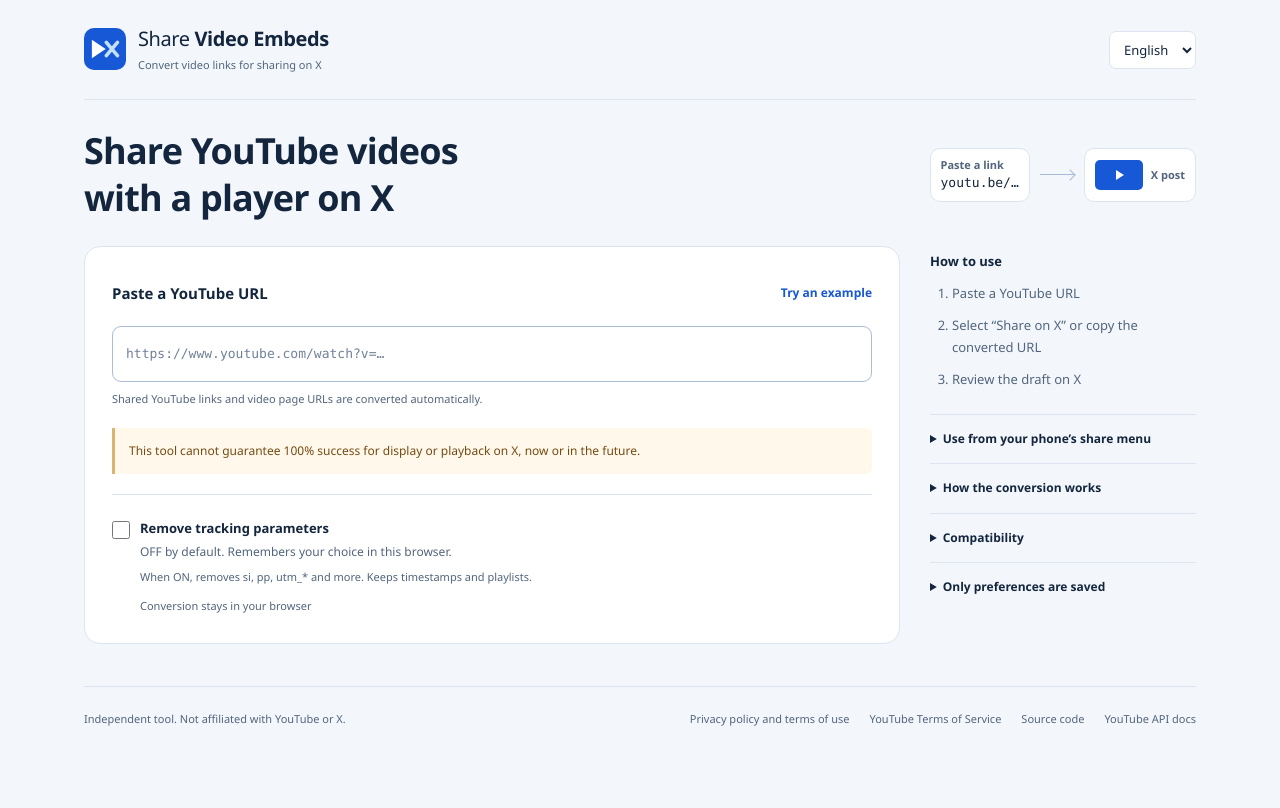
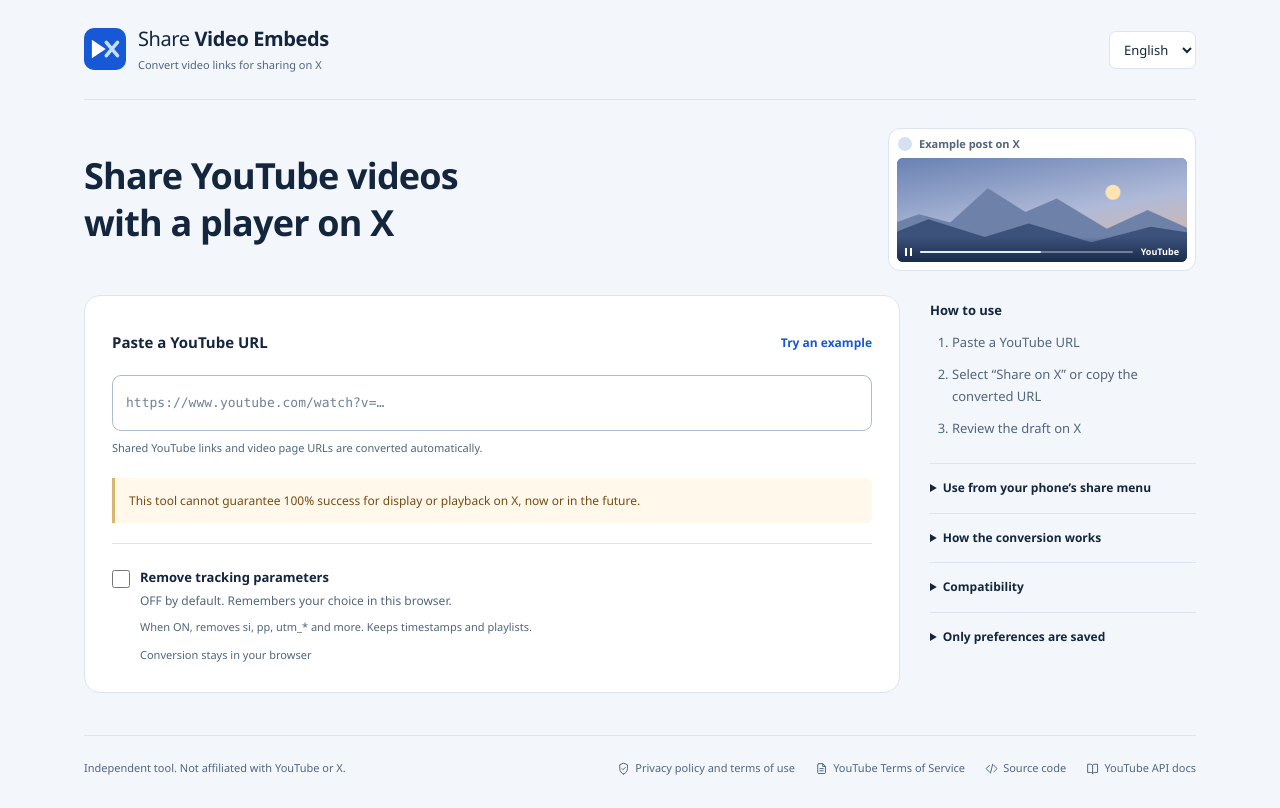
Before and after one commit to H4M4CHi-ttr/share-video-embeds, a website with bundled scripts: page docs/index.html in a window 1280 px wide. Built offline with nearby package versions, Linux system fonts and the light colour scheme.

Commit message:
feat: show a playing post and reveal shared results

```diff
--- a/docs/i18n.mjs
+++ b/docs/i18n.mjs
@@ -3,8 +3,7 @@ export const strings = {
     "subtitle": "X（旧Twitter）に動画を共有するためのURL変換",
     "heading1": "YouTube動画を",
     "heading2": "プレイヤー付きでXへ",
-    "flowPaste": "URLを貼る",
-    "flowPost": "Xの投稿",
+    "postExample": "Xの投稿イメージ",
     "inputLabel": "YouTubeのURLを貼り付け",
     "example": "サンプルで試す",
     "exampleUrl": "https://www.youtube.com/watch?v=b7xXmTfcGMQ",
@@ -113,8 +112,7 @@ export const strings = {
     "subtitle": "Convert video links for sharing on X",
     "heading1": "Share YouTube videos",
     "heading2": "with a player on X",
-    "flowPaste": "Paste a link",
-    "flowPost": "X post",
+    "postExample": "Example post on X",
     "inputLabel": "Paste a YouTube URL",
     "example": "Try an example",
     "exampleUrl": "https://www.youtube.com/watch?v=-OkrC6h2H5k",
--- a/docs/index.html
+++ b/docs/index.html
@@ -14,6 +14,17 @@
   <script type="module" src="./app.mjs"></script>
 </head>
 <body>
+  <svg class="icon-symbols" width="0" height="0" aria-hidden="true" focusable="false">
+    <symbol id="icon-send" viewBox="0 0 24 24"><path d="m22 2-7 20-4-9-9-4 20-7-11 11"/></symbol>
+    <symbol id="icon-copy" viewBox="0 0 24 24"><rect x="8" y="8" width="12" height="12" rx="2"/><path d="M16 4H6a2 2 0 0 0-2 2v10"/></symbol>
+    <symbol id="icon-share" viewBox="0 0 24 24"><path d="M12 15V3m-4 4 4-4 4 4M5 12v7a2 2 0 0 0 2 2h10a2 2 0 0 0 2-2v-7"/></symbol>
+    <symbol id="icon-external" viewBox="0 0 24 24"><path d="M14 4h6v6m0-6-9 9m8-1v6a2 2 0 0 1-2 2H6a2 2 0 0 1-2-2V7a2 2 0 0 1 2-2h6"/></symbol>
+    <symbol id="icon-download" viewBox="0 0 24 24"><path d="M12 3v12m-4-4 4 4 4-4M4 16v3a2 2 0 0 0 2 2h12a2 2 0 0 0 2-2v-3"/></symbol>
+    <symbol id="icon-shield" viewBox="0 0 24 24"><path d="M12 22c4-2 7-5 7-10V5l-7-3-7 3v7c0 5 3 8 7 10Z"/><path d="m9 12 2 2 4-4"/></symbol>
+    <symbol id="icon-file" viewBox="0 0 24 24"><path d="M7 3h7l5 5v11a2 2 0 0 1-2 2H7a2 2 0 0 1-2-2V5a2 2 0 0 1 2-2Zm7 0v5h5M9 12h6m-6 4h6"/></symbol>
+    <symbol id="icon-code" viewBox="0 0 24 24"><path d="m8 6-6 6 6 6m8-12 6 6-6 6m-2-14-4 16"/></symbol>
+    <symbol id="icon-book" viewBox="0 0 24 24"><path d="M12 6a4 4 0 0 0-4-2H3v15h5a4 4 0 0 1 4 2m0-15a4 4 0 0 1 4-2h5v15h-5a4 4 0 0 0-4 2m0-15v15"/></symbol>
+  </svg>
   <div class="site-shell">
     <header class="site-header">
       <a class="brand" href="./" aria-label="Share Video Embeds">
@@ -25,17 +36,17 @@
     <main>
       <div class="intro">
         <h1><span data-i18n="heading1"></span><span data-i18n="heading2"></span></h1>
-        <div class="share-flow" aria-hidden="true">
-          <div class="flow-source">
-            <span class="flow-label" data-i18n="flowPaste"></span>
-            <code>youtu.be/…</code>
+        <figure class="post-preview" aria-hidden="true">
+          <figcaption data-i18n="postExample"></figcaption>
+          <div class="post-preview-player">
+            <div class="post-preview-scene"></div>
+            <div class="post-preview-controls">
+              <span class="post-preview-pause"></span>
+              <span class="post-preview-track"></span>
+              <span>YouTube</span>
+            </div>
           </div>
-          <span class="flow-arrow"></span>
-          <div class="flow-post">
-            <span class="flow-player"></span>
-            <span class="flow-label" data-i18n="flowPost"></span>
-          </div>
-        </div>
+        </figure>
       </div>
       <section id="privacy-consent" class="converter privacy-consent" aria-labelledby="privacy-consent-title" hidden>
         <h2 id="privacy-consent-title" data-i18n="consentTitle"></h2>
@@ -56,14 +67,14 @@
               <p id="input-error" class="error-text" role="alert" hidden></p>
             </form>
             <div id="output-panel" class="conversion-output" hidden>
-              <h2 id="output-label" data-i18n="output"></h2>
+              <h2 id="output-label" tabindex="-1" data-i18n="output"></h2>
               <textarea id="converted-url" aria-labelledby="output-label" readonly rows="2"></textarea>
               <p id="removed-info" class="removed-info"></p>
               <div class="output-actions">
-                <a id="share-x" class="button primary" target="_blank" rel="noopener noreferrer" data-i18n="shareX"></a>
-                <button type="button" id="copy" class="button secondary" data-i18n="copy"></button>
-                <button type="button" id="share" class="button secondary" data-i18n="share" hidden></button>
-                <a id="open-youtube" class="button secondary" target="_blank" rel="noopener noreferrer" data-i18n="open"></a>
+                <a id="share-x" class="button primary" target="_blank" rel="noopener noreferrer"><svg class="action-icon" aria-hidden="true" focusable="false"><use href="#icon-send"></use></svg><span data-i18n="shareX"></span></a>
+                <button type="button" id="copy" class="button secondary"><svg class="action-icon" aria-hidden="true" focusable="false"><use href="#icon-copy"></use></svg><span data-i18n="copy"></span></button>
+                <button type="button" id="share" class="button secondary" hidden><svg class="action-icon" aria-hidden="true" focusable="false"><use href="#icon-share"></use></svg><span data-i18n="share"></span></button>
+                <a id="open-youtube" class="button secondary" target="_blank" rel="noopener noreferrer"><svg class="action-icon" aria-hidden="true" focusable="false"><use href="#icon-external"></use></svg><span data-i18n="open"></span></a>
                 <button type="button" id="load-player" class="button secondary" data-i18n="show" hidden disabled></button>
               </div>
               <label class="post-title">
@@ -111,13 +122,13 @@
           <details class="mobile-setup">
             <summary data-i18n="mobileTitle"></summary>
             <h3>Android Chrome</h3>
-            <button type="button" id="pwa-install" class="button secondary" data-i18n="installApp" hidden></button>
+            <button type="button" id="pwa-install" class="button secondary" hidden><svg class="action-icon" aria-hidden="true" focusable="false"><use href="#icon-download"></use></svg><span data-i18n="installApp"></span></button>
             <p data-i18n="androidInstall"></p>
             <p data-i18n="androidShare"></p>
             <h3>iPhone / iPad</h3>
             <p data-i18n="iosHome"></p>
             <p data-i18n="iosShare"></p>
-            <a id="ios-shortcut" target="_blank" rel="noopener noreferrer" data-i18n="addShortcut" hidden></a>
+            <a id="ios-shortcut" target="_blank" rel="noopener noreferrer" hidden><svg class="action-icon" aria-hidden="true" focusable="false"><use href="#icon-download"></use></svg><span data-i18n="addShortcut"></span></a>
             <ol class="quick-steps">
               <li data-i18n="iosAccept"></li>
               <li data-i18n="iosEncode"></li>
@@ -134,7 +145,15 @@
       </div>
       <noscript>JavaScriptを有効にしてください。 / Enable JavaScript to convert links and load the player.</noscript>
     </main>
-    <footer><span data-i18n="footer"></span><nav><a id="privacy-link" href="./privacy.html" data-i18n="privacyLink"></a><a href="https://www.youtube.com/t/terms" target="_blank" rel="noopener noreferrer" data-i18n="youtubeTerms"></a><a href="https://github.com/H4M4CHi-ttr/share-video-embeds" target="_blank" rel="noopener noreferrer" data-i18n="source"></a><a href="https://developers.google.com/youtube/iframe_api_reference" target="_blank" rel="noopener noreferrer" data-i18n="docs"></a></nav></footer>
+    <footer>
+      <span data-i18n="footer"></span>
+      <nav>
+        <a id="privacy-link" href="./privacy.html"><svg class="action-icon" aria-hidden="true" focusable="false"><use href="#icon-shield"></use></svg><span data-i18n="privacyLink"></span></a>
+        <a href="https://www.youtube.com/t/terms" target="_blank" rel="noopener noreferrer"><svg class="action-icon" aria-hidden="true" focusable="false"><use href="#icon-file"></use></svg><span data-i18n="youtubeTerms"></span></a>
+        <a href="https://github.com/H4M4CHi-ttr/share-video-embeds" target="_blank" rel="noopener noreferrer"><svg class="action-icon" aria-hidden="true" focusable="false"><use href="#icon-code"></use></svg><span data-i18n="source"></span></a>
+        <a href="https://developers.google.com/youtube/iframe_api_reference" target="_blank" rel="noopener noreferrer"><svg class="action-icon" aria-hidden="true" focusable="false"><use href="#icon-book"></use></svg><span data-i18n="docs"></span></a>
+      </nav>
+    </footer>
   </div>
 </body>
 </html>
--- a/docs/styles.css
+++ b/docs/styles.css
@@ -26,76 +26,104 @@ h1,h2,h3,p{margin:0}h2{font-size:16px}h3{font-size:15px}code,textarea{font-famil
   letter-spacing:-.8px;
 }
 .intro h1 span{display:block}
-.share-flow {
+.post-preview {
+  width:clamp(246px,28vw,308px);
+  max-width:100%;
+  flex-shrink:0;
+  margin:0;
+  padding:8px;
+  border:1px solid var(--line);
+  border-radius:12px;
+  background:#fff;
+}
+.post-preview figcaption {
   display:flex;
   align-items:center;
-  gap:10px;
-  flex-shrink:0;
+  gap:7px;
+  padding:0 1px 7px;
+  font-size:11px;
+  font-weight:650;
+  line-height:1.2;
+  color:var(--muted);
 }
-.flow-source,.flow-post {
-  min-height:54px;
-  padding:7px 10px;
-  border:1px solid var(--line);
-  border-radius:10px;
-  background:white;
+.post-preview figcaption::before {
+  content:"";
+  width:14px;
+  height:14px;
+  border-radius:50%;
+  background:#d5e1f0;
 }
-.flow-source{display:grid;align-content:center;gap:3px}
-.flow-source code{font-size:13px;line-height:1.3}
-.flow-label{font-size:11px;line-height:1.3;font-weight:650;color:var(--muted)}
-.flow-post{display:flex;align-items:center;gap:8px;animation:flow-arrive 680ms 1.18s ease-out}
-.flow-player {
-  display:grid;
-  place-items:center;
-  width:48px;
-  height:30px;
-  border-radius:5px;
-  color:white;
-  background:var(--blue);
+.post-preview-player {
+  position:relative;
+  height:104px;
+  overflow:hidden;
+  border-radius:6px;
+  background:#536c94;
 }
-.flow-player::before {
-  content:"";
-  border-block:5px solid transparent;
-  border-left:8px solid currentColor;
-  margin-left:2px;
+.post-preview-scene {
+  position:absolute;
+  inset:0 -8% 0 0;
+  background:
+    radial-gradient(circle at 75% 33%,#ffe3b2 0 7px,transparent 8px),
+    linear-gradient(170deg,#667fb1,#b0bbd9 55%,#e5b493);
+  animation:post-preview-pan 3.6s ease-out both;
 }
-.flow-arrow{position:relative;width:34px;height:1px;background:#a5bbd7}
-.flow-arrow::after {
+.post-preview-scene::before,.post-preview-scene::after {
   content:"";
   position:absolute;
-  right:0;
-  top:-3px;
-  width:7px;
-  height:7px;
-  border-top:1px solid #a5bbd7;
-  border-right:1px solid #a5bbd7;
-  transform:rotate(45deg);
+  inset:0;
 }
-.flow-arrow::before {
+.post-preview-scene::before {
+  background:#6e81a8;
+  clip-path:polygon(0 68%,13% 54%,23% 62%,35% 29%,47% 52%,57% 39%,73% 68%,86% 50%,100% 69%,100% 100%,0 100%);
+}
+.post-preview-scene::after {
+  background:#3d527b;
+  clip-path:polygon(0 78%,16% 59%,34% 76%,48% 63%,68% 81%,87% 66%,100% 72%,100% 100%,0 100%);
+}
+.post-preview-controls {
+  position:absolute;
+  inset:auto 0 0;
+  display:flex;
+  align-items:center;
+  gap:8px;
+  padding:10px 8px 5px;
+  background:linear-gradient(transparent,#132443d9);
+  color:#fff;
+  font-size:9px;
+  font-weight:650;
+  line-height:1.15;
+}
+.post-preview-pause{width:7px;height:8px;border-inline:2px solid currentColor}
+.post-preview-track{flex:1;height:2px;border-radius:2px;background:#ffffff59}
+.post-preview-track::before {
   content:"";
-  position:absolute;
-  top:-3px;
-  left:0;
-  width:7px;
-  height:7px;
-  border-radius:50%;
-  background:var(--blue);
-  opacity:0;
-  animation:flow-travel 1.32s .2s ease-in-out;
+  display:block;
+  width:57%;
+  height:100%;
+  border-radius:inherit;
+  background:#e2efff;
+  transform-origin:left;
+  animation:post-preview-play 3.6s linear both;
 }
-@keyframes flow-travel {
-  0%{left:0;opacity:0}
-  20%{opacity:1}
-  75%{left:calc(100% - 7px);opacity:1}
-  100%{left:calc(100% - 7px);opacity:0}
-}
-@keyframes flow-arrive {
-  40%{border-color:#83a8ed;box-shadow:0 0 0 3px #1758d618}
-}
+@keyframes post-preview-pan{to{transform:translateX(-6%)}}
+@keyframes post-preview-play{from{transform:scaleX(.17)}}
 @media(max-width:700px) {
   .intro{flex-direction:column;align-items:flex-start;gap:12px;padding:20px 0 19px}
-  .share-flow{gap:8px}
-  .flow-arrow{width:25px}
+  .post-preview-player{height:74px}
 }
+.icon-symbols{position:absolute}
+.action-icon {
+  width:1.2em;
+  height:1.2em;
+  flex:none;
+  fill:none;
+  stroke:currentColor;
+  stroke-width:1.8;
+  stroke-linecap:round;
+  stroke-linejoin:round;
+}
+#ios-shortcut,footer nav a{display:inline-flex;align-items:center;gap:5px}
 .workspace{display:grid;grid-template-columns:minmax(0,1fr) 266px;gap:30px;align-items:start}.main-column{min-width:0}
 .converter{background:#fff;border:1px solid var(--line);border-radius:16px;padding:27px}
 .field-heading{display:flex;justify-content:space-between;align-items:center;gap:12px;margin-bottom:12px}.field-heading label{font-size:15px;font-weight:700}
@@ -109,7 +137,8 @@ h1,h2,h3,p{margin:0}h2{font-size:16px}h3{font-size:15px}code,textarea{font-famil
 .local-note{font-size:11px;color:var(--muted)}
 .button{display:inline-flex;align-items:center;justify-content:center;gap:9px;border-radius:8px;min-height:46px;padding:10px 18px;border:1px solid transparent;font-size:13px;font-weight:650;line-height:1.5}
 .button:hover{text-decoration:none}.primary{background:var(--blue);color:#fff}.primary:hover:not(:disabled){background:#104abc}.secondary{background:#fff;color:var(--ink);border-color:#cbd8e7}.secondary:hover:not(:disabled){background:var(--soft)}
-.conversion-output{margin:24px -27px -3px;padding:23px 27px 0;border-top:1px solid var(--line)}.conversion-output h2{font-size:13px;margin-bottom:10px}
+.conversion-output{margin:24px -27px -3px;padding:23px 27px 0;border-top:1px solid var(--line)}.conversion-output h2{width:fit-content;font-size:13px;margin-bottom:10px;scroll-margin-top:16px}
+.conversion-output h2:focus-visible{outline:2px solid #648bff;outline-offset:3px;border-radius:2px}
 .conversion-output textarea{display:block;width:100%;resize:vertical;min-height:84px;background:#f3f7fe;border:1px solid #d7e5fb;border-radius:8px;color:#164b9f;padding:13px 15px;font-size:14px;line-height:1.8;overflow-wrap:anywhere}
 .removed-info{font-size:11px;color:var(--muted);margin-top:9px;overflow-wrap:anywhere}.output-actions{display:flex;gap:10px;flex-wrap:wrap;margin-top:15px}
 .notice{font-size:12px;color:var(--green);margin-top:10px}.notice:empty{display:none}
```
Also changed, not shown: docs/app.mjs (+10 -2 lines), docs/shared-input.mjs (+6 -1 lines), tests/auto-input.test.mjs (+30 -1 lines), tests/shared-input.test.mjs (+1 -1 lines).
